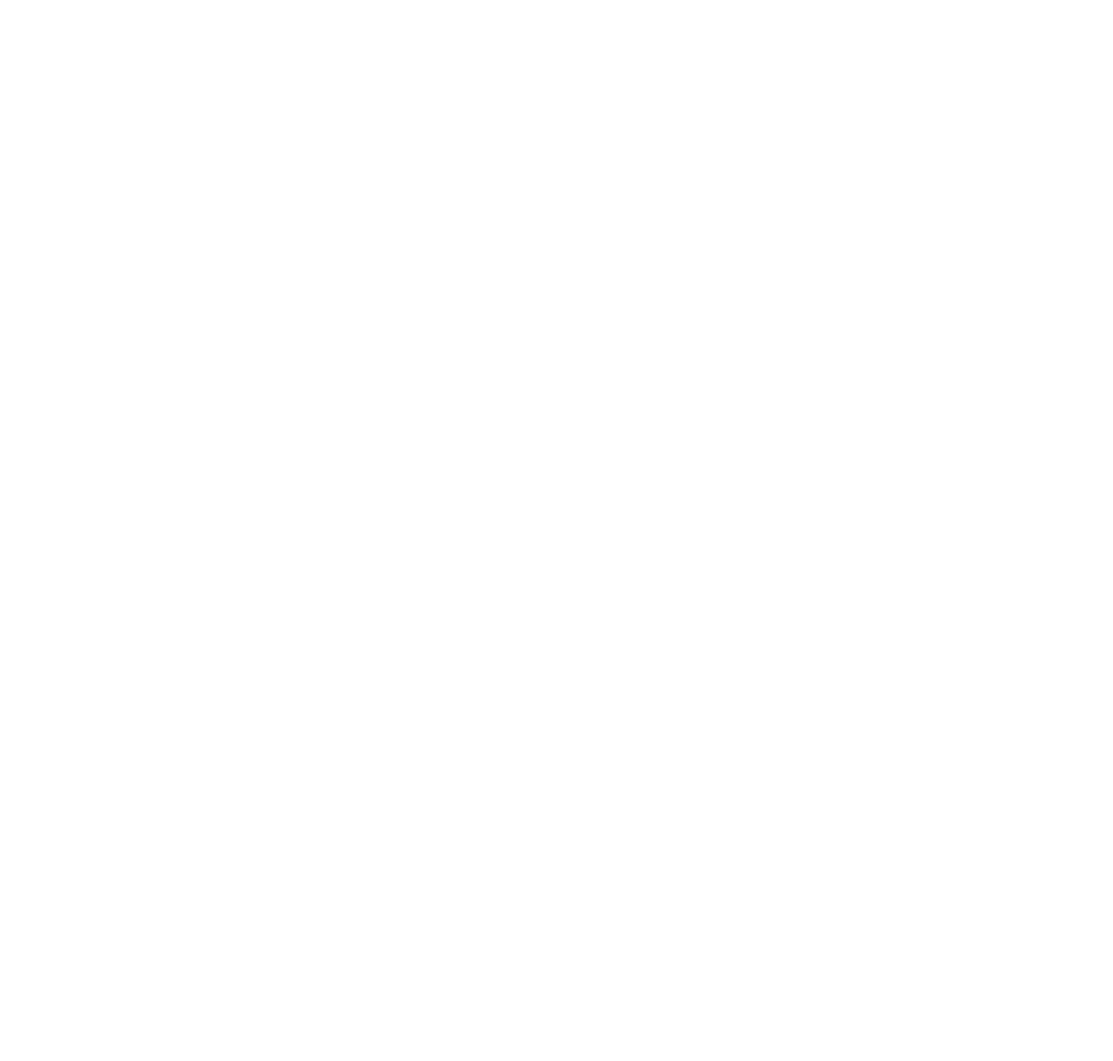
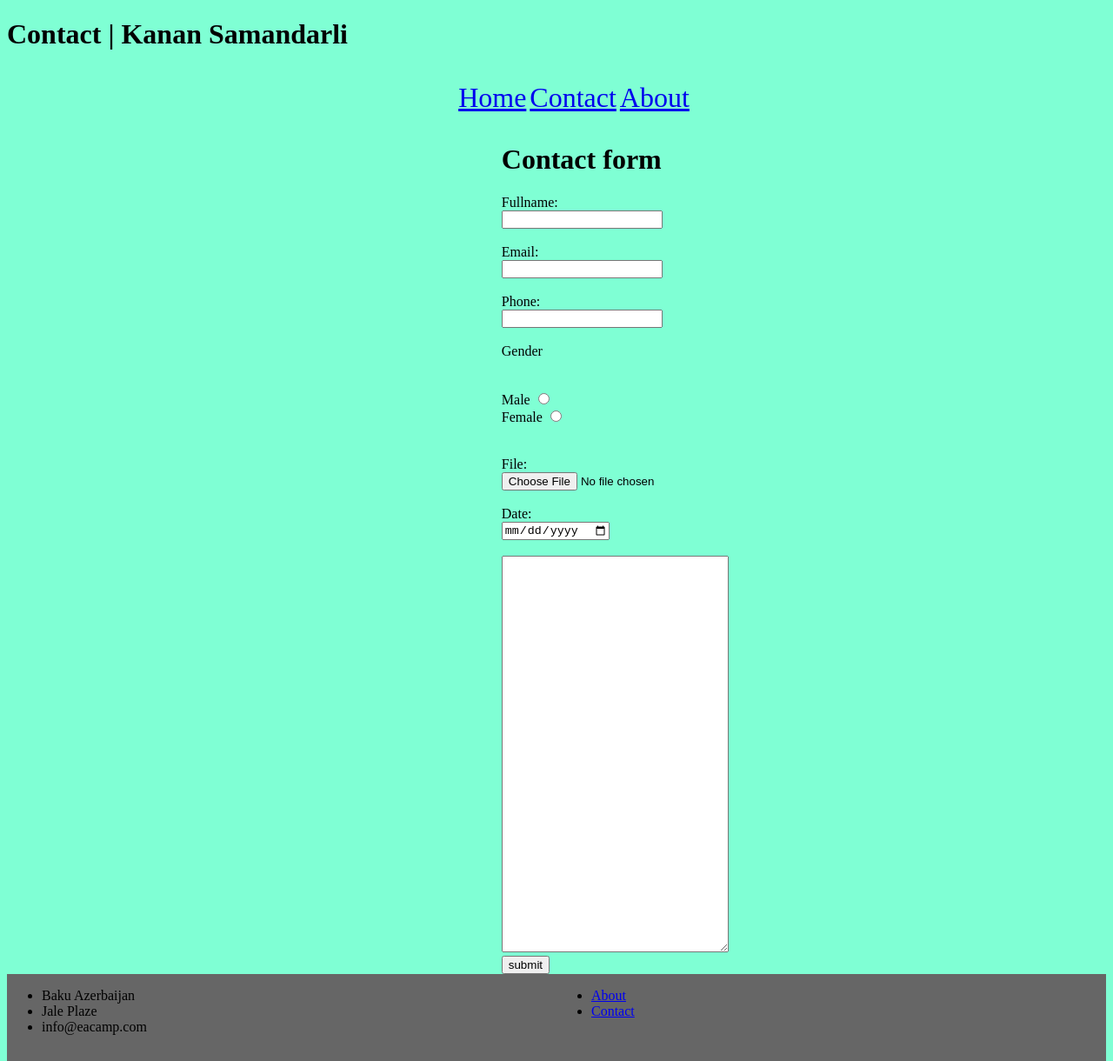
Before and after one commit to KananPy/portfolio-photography, a plain HTML site: page contact.html in a window 1280 px wide. Shown: the whole page at 87% size. Before the commit the page ends 800 px from the top, so only its background shows below. Drawn offline with Linux system fonts and the light colour scheme.

Commit message:
Final changes

```diff
--- a/contact.html
+++ b/contact.html
@@ -0,0 +1,116 @@
+<!DOCTYPE html>
+<html lang="en">
+  <head>
+    <meta charset="UTF-8" />
+    <meta http-equiv="X-UA-Compatible" content="IE=edge" />
+    <meta name="viewport" content="width=device-width, initial-scale=1.0" />
+    <title>Contact | Kanan Samandarli</title>
+    <style>
+        ul#menu li{
+            display: inline;
+            list-style-type: square;
+            font-size: 2em;
+            line-height: 2em;
+
+        }
+
+
+
+
+
+    </style>
+  </head>
+  <body style="background-color: aquamarine;">
+    <!-- Header -->
+    <header>
+      <h1>Contact | Kanan Samandarli</h1>
+
+      <nav>
+        <ul id="menu" style="text-align: center; size: 10px;">
+          <li><a href="./index.html">Home</a></li>
+          <li><a href="./contact.html">Contact</a></li>
+          <li><a href="./about.html">About</a></li>
+        </ul>
+      </nav>
+    </header>
+
+    <!-- Main -->
+    <main>
+      <div>
+        <h1 style="margin-left: 45%;">Contact form</h1>
+        <form style="margin-left: 45%;">
+          <label for="fname">Fullname:</label>
+          <br />
+          <input
+            type="text"
+            id="fname"
+            name="fullname"
+            readonly
+          />
+          <br />
+          <br />
+
+          <label for="emailid">Email:</label>
+          <br />
+          <input type="email" id="emailid" name="email" />
+          <br />
+          <br />
+
+          <label>Phone:</label>
+          <br />
+          <input type="number" name="phone" />
+          <br />
+          <br />
+
+          <div>Gender</div>
+          <br />
+          <br />
+          <label>Male</label>
+          <input type="radio" name="male" value="male" /><br />
+          <label>Female</label>
+          <input type="radio" name="female" value="female" /><br />
+          <br />
+          <br />
+
+          <label>File:</label>
+          <br />
+          <input type="file" />
+          <br />
+          <br />
+
+          <label>Date:</label>
+          <br />
+          <input type="date" />
+
+          <br />
+          <br />
+
+          <textarea rows="30" cols="30"> </textarea>
+          <br />
+
+          <button type="submit">submit</button>
+        </form>
+      </div>
+    </main>
+
+    <footer>
+        <!-- contact info -->
+        <div style="width: 50%; height: 100px; float: left; background: rgb(102, 102, 102);">
+          <ul>
+            <li>Baku Azerbaijan</li>
+            <li>Jale Plaze</li>
+            <li>info@eacamp.com</li>
+          </ul>
+        </div>
+
+        <!-- nav info -->
+        <div style="width: 50%; height: 100px; float: right; background: rgb(102, 102, 102);">
+          <ul>
+            <li><a href="./about.html">About</a></li>
+            <li><a href="./contact.html">Contact</a></li>
+
+          </ul>
+        </div>
+      </footer>
+  </body>
+</html>
```
Also changed, not shown: about.html (+71 -0 lines), index.html (+4 -7 lines).
